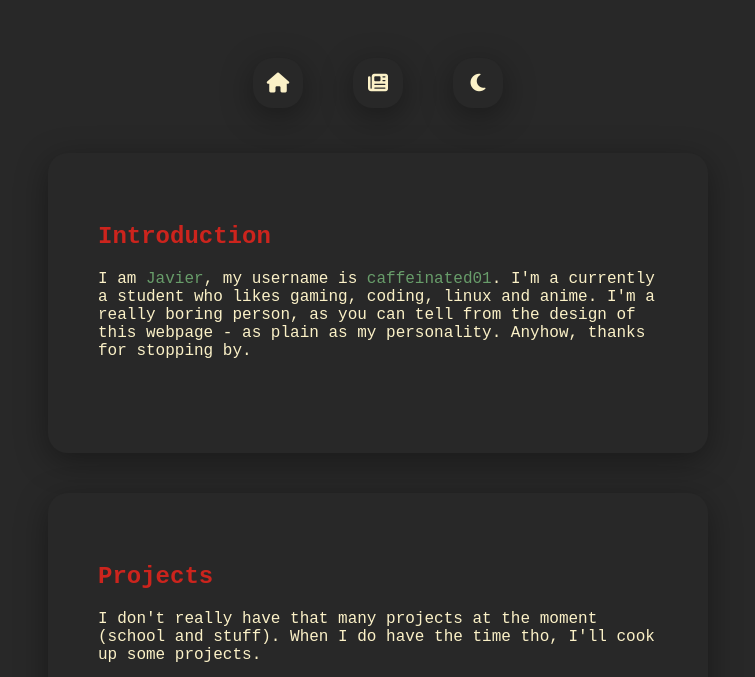
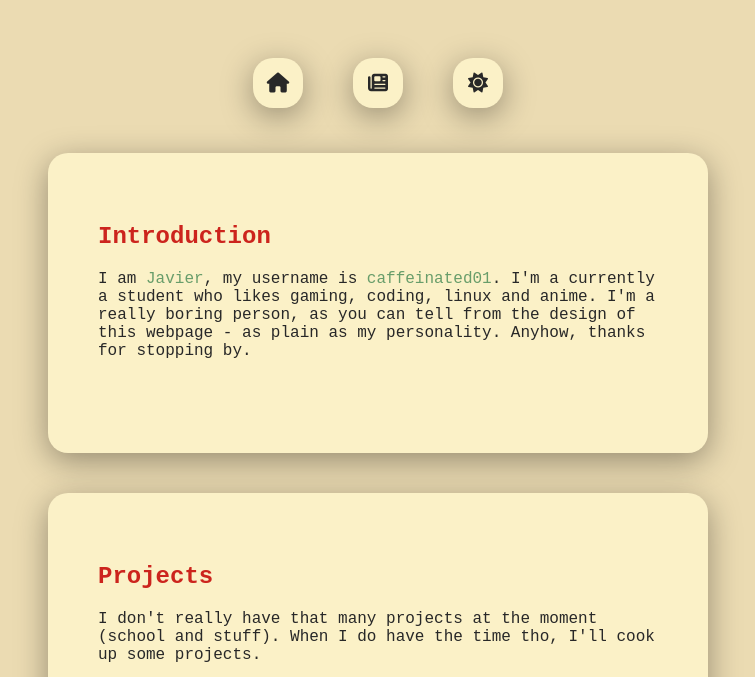
Before and after one commit to caffeinated01/caffeinated01.github.io, a plain HTML site: page index.html in a window 1280 px wide. Shown: the top 677 px of the page, without its empty margins (262-1017 px from the left). Drawn offline with Linux system fonts and the light colour scheme.

Commit message:
theme is cached in browser & minor changes

```diff
--- a/index.html
+++ b/index.html
@@ -15,7 +15,7 @@
     <meta name="author" content="Caffeinated01 (Javier)" />
     <title>Javier's Webpage</title>
   </head>
-  <body>
+  <body class="light">
     <div id="nav">
       <a href="/">
         <div id="home">
@@ -28,7 +28,7 @@
         </div>
       </a>
       <div id="change-theme">
-        <i class="fa-solid fa-moon"></i>
+        <i class="fa-solid fa-sun fa-moon" id="theme-icon"></i>
       </div>
     </div>
     <div id="main">
@@ -53,7 +53,7 @@
             <div class="project-social">
               <img class="logo" src="assets/git.png" alt="git" /><a
                 href="https://github.com/caffeinated01"
-                id="link"
+                class="link"
                 >Github</a
               >
             </div>
@@ -62,7 +62,7 @@
             <div class="project-social">
               <img class="logo" src="assets/crates.png" alt="git" /><a
                 href="https://crates.io/crates/affirmation-cli"
-                id="link"
+                class="link"
                 >Affirmation CLI</a
               >
             </div>
@@ -76,7 +76,7 @@
             <div class="project-social">
               <img class="logo" src="assets/discord.png" alt="discord" /><a
                 href="https://discord.gg/cH7XaqX6Dn"
-                id="link"
+                class="link"
                 >Discord</a
               >
               <p>My (totally active) Discord server</p>
@@ -86,7 +86,7 @@
             <div class="project-social">
               <img class="logo" src="assets/twitch.png" alt="yt" /><a
                 href="https://www.twitch.tv/caffeinated01"
-                id="link"
+                class="link"
                 >Twitch</a
               >
               <p>I don't have much time to stream but whatever</p>
@@ -96,7 +96,7 @@
             <div class="project-social">
               <img class="logo" src="assets/twitter.png" alt="yt" /><a
                 href="https://twitter.com/caffeinated_01"
-                id="link"
+                class="link"
                 >Twitter</a
               >
               <p>Don't ratio me please. Anyhow, not really active on twitter</p>
--- a/style.css
+++ b/style.css
@@ -29,6 +29,18 @@
   color: var(--change-theme-color);
 }
 
+@keyframes bounce{
+  0% {
+    transform: translateY(0);
+  }
+  50% {
+    transform: translateY(20%);
+  }
+  100% {
+    transform: translateY(0);
+  }
+}
+
 #nav {
   display: flex;
   flex-direction: row;
@@ -44,6 +56,7 @@ body {
   display: grid;
   place-items: center;
   align-content: center;
+  transition: 500ms;
 }
 
 .aqua {
@@ -54,12 +67,12 @@ body {
   color: #689d6a;
 }
 
-#link {
+.link {
   color: #689d6a;
   position: relative;
 }
 
-#link::before {
+.link::before {
   content: "";
   position: absolute;
   display: block;
@@ -72,7 +85,7 @@ body {
   transition: transform 0.3s ease;
 }
 
-#link:hover::before {
+.link:hover::before {
   transform: scaleX(1);
 }
 
@@ -125,6 +138,7 @@ li {
   margin: 20px;
   box-shadow: 0 8px 32px 0 rgba(0, 0, 0, 0.37);
   animation: flyIn 0.5s cubic-bezier(0.25, 0.46, 0.45, 0.94);
+  transition: 500ms;
 }
 
 @keyframes flyIn {
--- a/theme.js
+++ b/theme.js
@@ -1,5 +1,51 @@
-var toggle = document.getElementById("change-theme");
+const toggle = document.getElementById("change-theme");
+const icon = document.getElementById("theme-icon");
 
-toggle.onclick = function (){
-    document.body.classList.toggle("light");
+let darkMode = localStorage.getItem("darkMode");
+
+console.log(darkMode);
+
+const toggleLight = () => {
+  document.body.classList.add("light");
+  localStorage.setItem("darkMode", null);
+  icon.classList.remove("fa-moon");
+  icon.classList.add("fa-sun");
 };
+
+const toggleDark = () => {
+  document.body.classList.remove("light");
+  localStorage.setItem("darkMode", "enabled");
+  icon.classList.remove("fa-sun");
+  icon.classList.add("fa-moon");
+};
+
+if (darkMode === "enabled") {
+  toggleDark();
+} else {
+  toggleLight();
+}
+
+toggle.addEventListener("click", () => {
+  darkMode = localStorage.getItem("darkMode");
+  document.body.classList.toggle("light");
+  toggle.animate(
+    [
+      { transform: "translateY(0)" },
+      { transform: "translateY(20%)" },
+      { transform: "translateY(15%)" },
+      { transform: "translateY(5%)" },
+      { transform: "translateY(0)" },
+    ],
+    {
+      duration: 200,
+    }
+  );
+
+  if (darkMode !== "enabled") {
+    toggleDark();
+    console.log(darkMode);
+  } else {
+    toggleLight();
+    console.log(darkMode);
+  }
+});
```
Also changed, not shown: blog/hello-world.html (+2 -2 lines), blog/index.html (+3 -3 lines).
